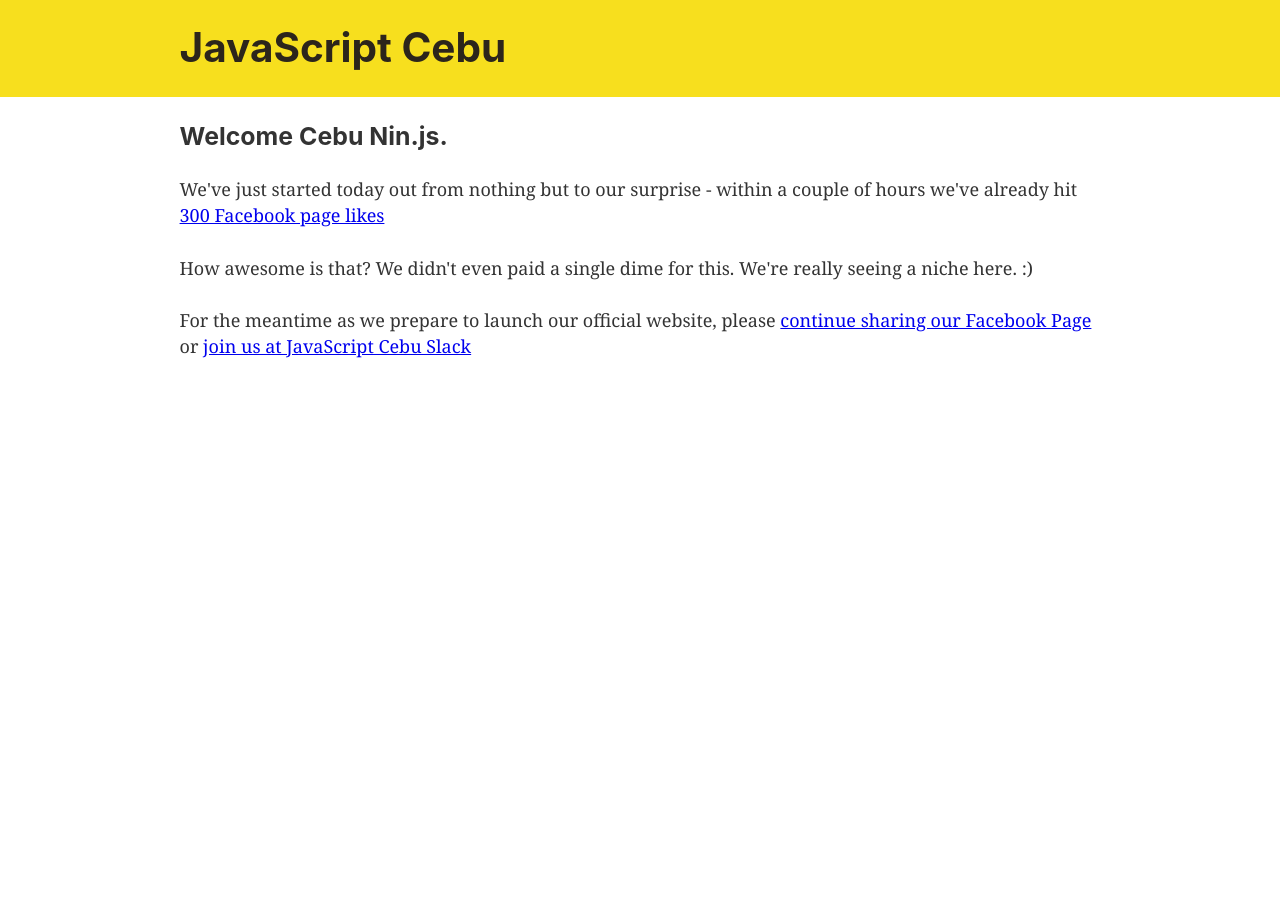
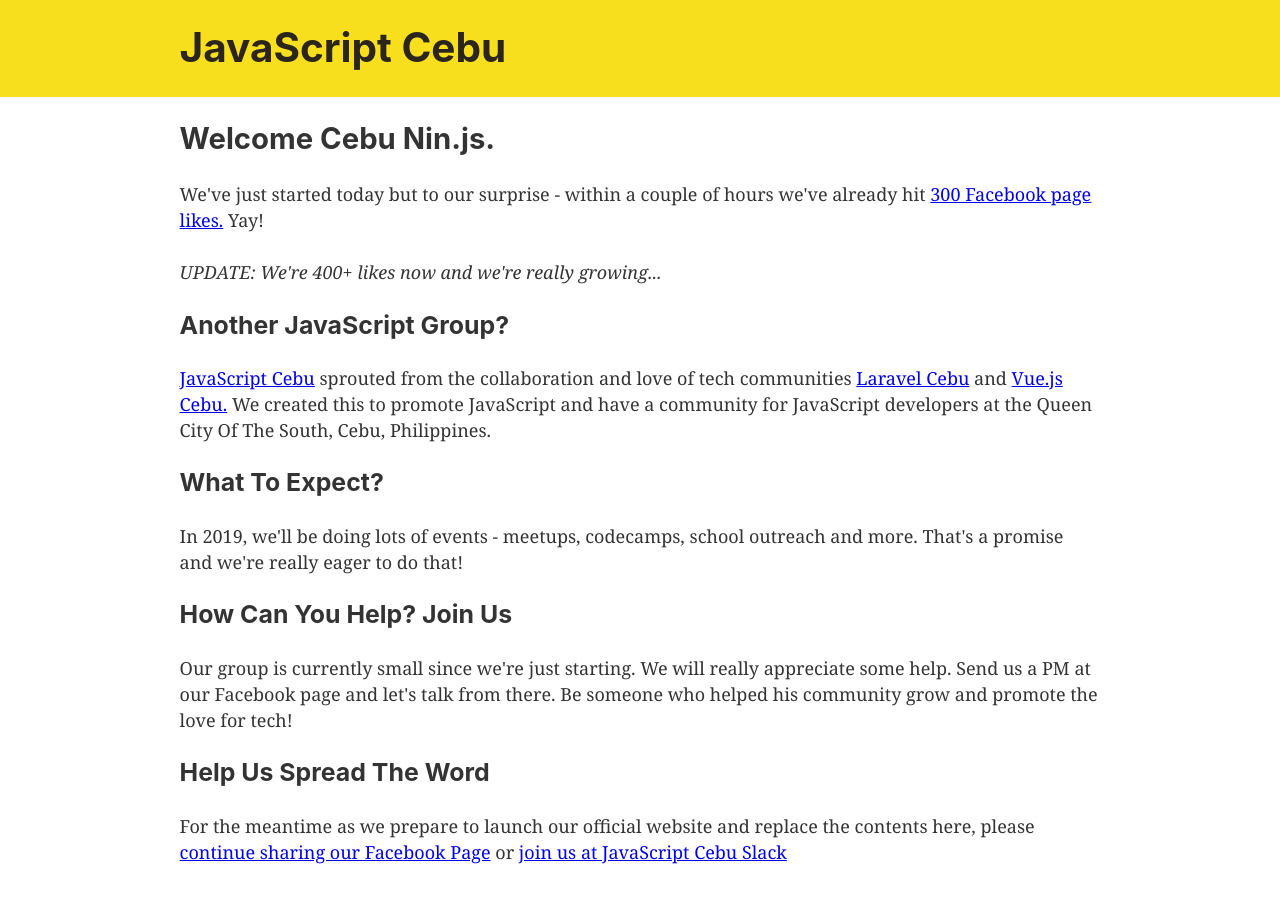
Before and after one commit to javascriptcebu/site, a Gatsby site: page / in a window 1280 px wide. Before the commit the page ends 800 px from the top, so only its background shows below. Built offline with nearby package versions, Linux system fonts and the light colour scheme; Gatsby itself is replaced by a stand-in of ours.

Commit message:
Content updates

```diff
--- a/src/pages/index.js
+++ b/src/pages/index.js
@@ -4,10 +4,21 @@
 
 const IndexPage = () => (
   <Layout>
-    <h3>Welcome Cebu Nin.js.</h3>
-    <p>We've just started today out from nothing but to our surprise - within a couple of hours we've already hit <a href="https://www.facebook.com/javascriptcebu/photos/a.593185507781925/593185487781927/" target="_blank" rel="noopener noreferrer">300 Facebook page likes</a></p>
-    <p>How awesome is that? We didn't even paid a single dime for this. We're really seeing a niche here. :)</p>
-    <p>For the meantime as we prepare to launch our official website, please <a href="https://www.facebook.com/sharer/sharer.php?u=https%3A//www.facebook.com/javascriptcebu" target="_blank" rel="noopener noreferrer">continue sharing our Facebook Page</a> or <a href="https://goo.gl/tB4Uud" target="_blank" rel="noopener noreferrer">join us at JavaScript Cebu Slack</a></p>
+    <h2>Welcome Cebu Nin.js.</h2>
+    <p>We've just started today but to our surprise - within a couple of hours we've already hit <a href="https://www.facebook.com/javascriptcebu/photos/a.593185507781925/593185487781927/" target="_blank" rel="noopener noreferrer">300 Facebook page likes.</a> Yay!</p>
+    <p><em>UPDATE: We're 400+ likes now and we're really growing...</em></p>
+
+    <h3>Another JavaScript Group?</h3>
+    <p><a href="https://www.facebook.com/javascriptcebu/">JavaScript Cebu</a> sprouted from the collaboration and love of tech communities <a href="https://www.facebook.com/laravelcebu/" target="_blank" rel="noopener noreferrer">Laravel Cebu</a> and <a href="https://www.facebook.com/vuejscebu/" target="_blank" rel="noopener noreferrer">Vue.js Cebu.</a> We created this to promote JavaScript and have a community for JavaScript developers at the Queen City Of The South, Cebu, Philippines.</p>
+
+    <h3>What To Expect?</h3>
+    <p>In 2019, we'll be doing lots of events - meetups, codecamps, school outreach and more. That's a promise and we're really eager to do that!</p>
+
+    <h3>How Can You Help? Join Us</h3>
+    <p>Our group is currently small since we're just starting. We will really appreciate some help. Send us a PM at our Facebook page and let's talk from there. Be someone who helped his community grow and promote the love for tech!</p>
+
+    <h3>Help Us Spread The Word</h3>
+    <p>For the meantime as we prepare to launch our official website and replace the contents here, please <a href="https://www.facebook.com/sharer/sharer.php?u=https%3A//www.facebook.com/javascriptcebu" target="_blank" rel="noopener noreferrer">continue sharing our Facebook Page</a> or <a href="https://goo.gl/tB4Uud" target="_blank" rel="noopener noreferrer">join us at JavaScript Cebu Slack</a></p>
   </Layout>
 )
 
```
Also changed, not shown: src/pages/about.js (added, +14 -0 lines), src/pages/page-2.js (deleted, +0 -14 lines).
